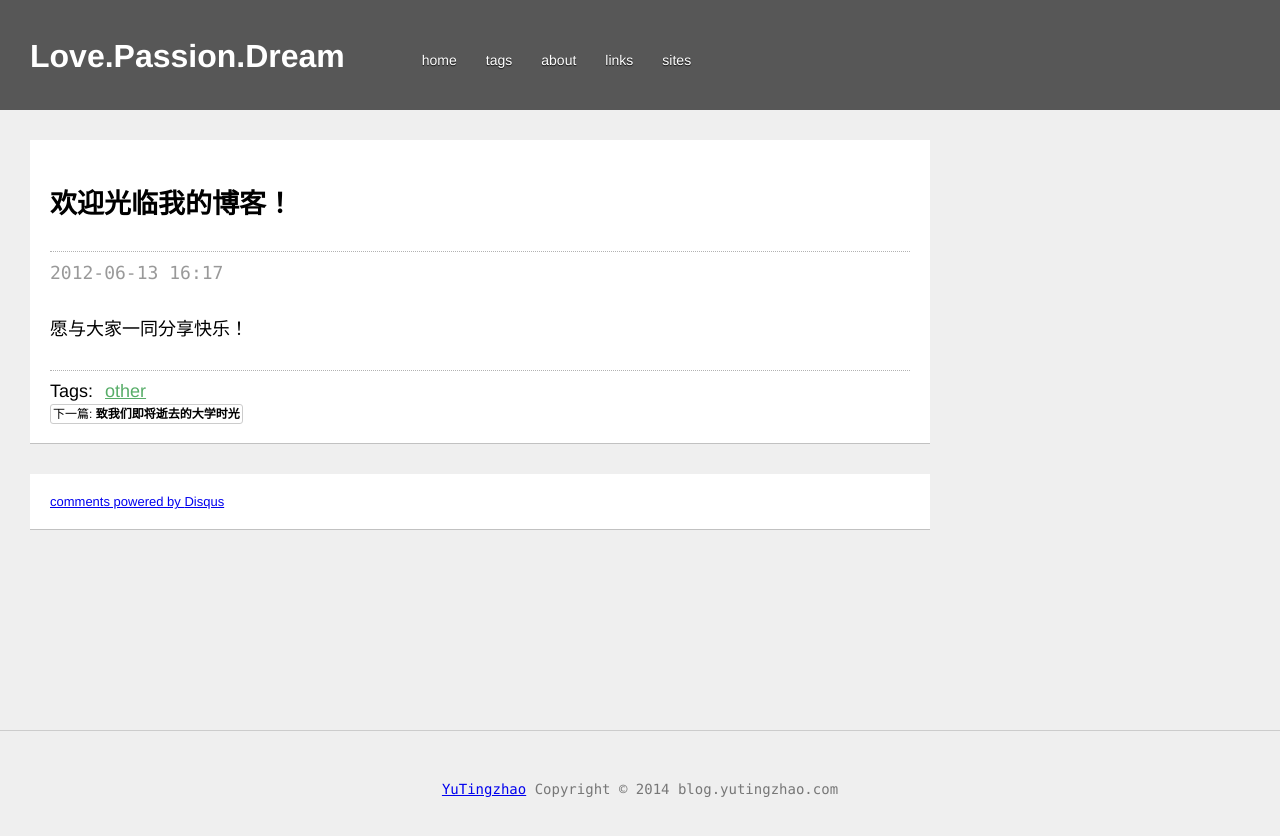
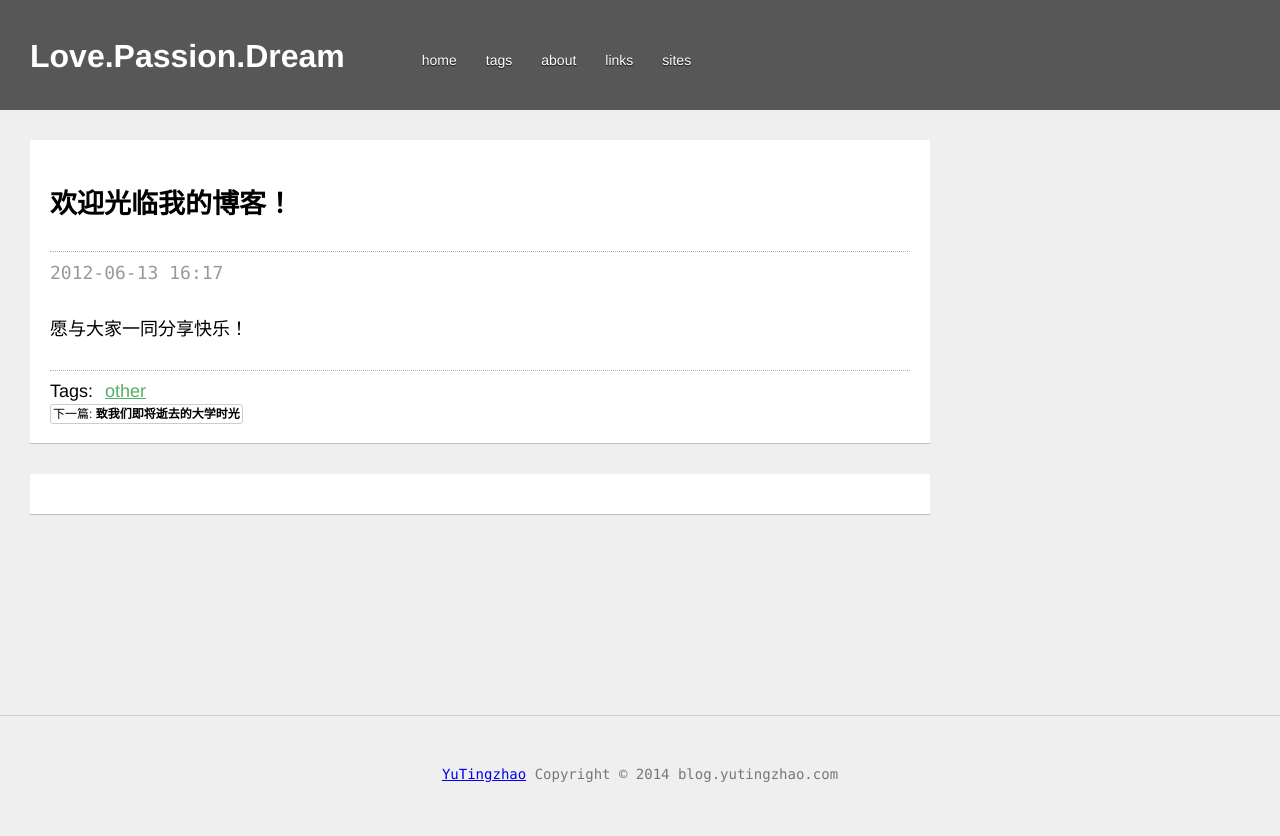
Before and after one commit to yutingzhao1991/blog.yutingzhao.com, a Jekyll site: the page built from _posts/2012-06-13-欢迎光临我的博客！.md, in a window 1280 px wide. Shown: the top 836 px of the page. Built offline with Jekyll 4.4.1, drawn with Linux system fonts in a browser that asks for light colours; Markdown is read by kramdown in place of the engine named in the settings; comment, search, counter and statistics services are not loaded; part of the change alters nothing that is shown.

```diff
--- a/_layouts/post.html
+++ b/_layouts/post.html
@@ -38,19 +38,19 @@ layout: default
 <div class="bdsharebuttonbox"><a href="#" class="bds_more" data-cmd="more"></a><a href="#" class="bds_qzone" data-cmd="qzone" title="分享到QQ空间"></a><a href="#" class="bds_tsina" data-cmd="tsina" title="分享到新浪微博"></a><a href="#" class="bds_tqq" data-cmd="tqq" title="分享到腾讯微博"></a><a href="#" class="bds_renren" data-cmd="renren" title="分享到人人网"></a><a href="#" class="bds_weixin" data-cmd="weixin" title="分享到微信"></a></div>
 <script>window._bd_share_config={"common":{"bdSnsKey":{},"bdText":"","bdMini":"2","bdPic":"","bdStyle":"0","bdSize":"16"},"share":{}};with(document)0[(getElementsByTagName('head')[0]||body).appendChild(createElement('script')).src='http://bdimg.share.baidu.com/static/api/js/share.js?v=89860593.js?cdnversion='+~(-new Date()/36e5)];</script>
 <!-- Comment BEGIN -->
-<div id="disqus_thread"></div>
+<!-- Duoshuo Comment BEGIN -->
+<div class="ds-thread"></div>
 <script type="text/javascript">
-    /* * * CONFIGURATION VARIABLES: EDIT BEFORE PASTING INTO YOUR WEBPAGE * * */
-    var disqus_shortname = 'yutingzhao'; // required: replace example with your forum shortname
-
-    /* * * DON'T EDIT BELOW THIS LINE * * */
-    (function() {
-        var dsq = document.createElement('script'); dsq.type = 'text/javascript'; dsq.async = true;
-        dsq.src = '//' + disqus_shortname + '.disqus.com/embed.js';
-        (document.getElementsByTagName('head')[0] || document.getElementsByTagName('body')[0]).appendChild(dsq);
-    })();
-</script>
-<noscript>Please enable JavaScript to view the <a href="http://disqus.com/?ref_noscript">comments powered by Disqus.</a></noscript>
-<a href="http://disqus.com" class="dsq-brlink">comments powered by <span class="logo-disqus">Disqus</span></a>
+var duoshuoQuery = {short_name:"yutingzhao"};
+  (function() {
+    var ds = document.createElement('script');
+    ds.type = 'text/javascript';ds.async = true;
+    ds.src = 'http://static.duoshuo.com/embed.js';
+    ds.charset = 'UTF-8';
+    (document.getElementsByTagName('head')[0]
+    || document.getElementsByTagName('body')[0]).appendChild(ds);
+  })();
+  </script>
+<!-- Duoshuo Comment END -->
+<!-- Comment END -->
 </div>
-<!-- Comment END -->
```
